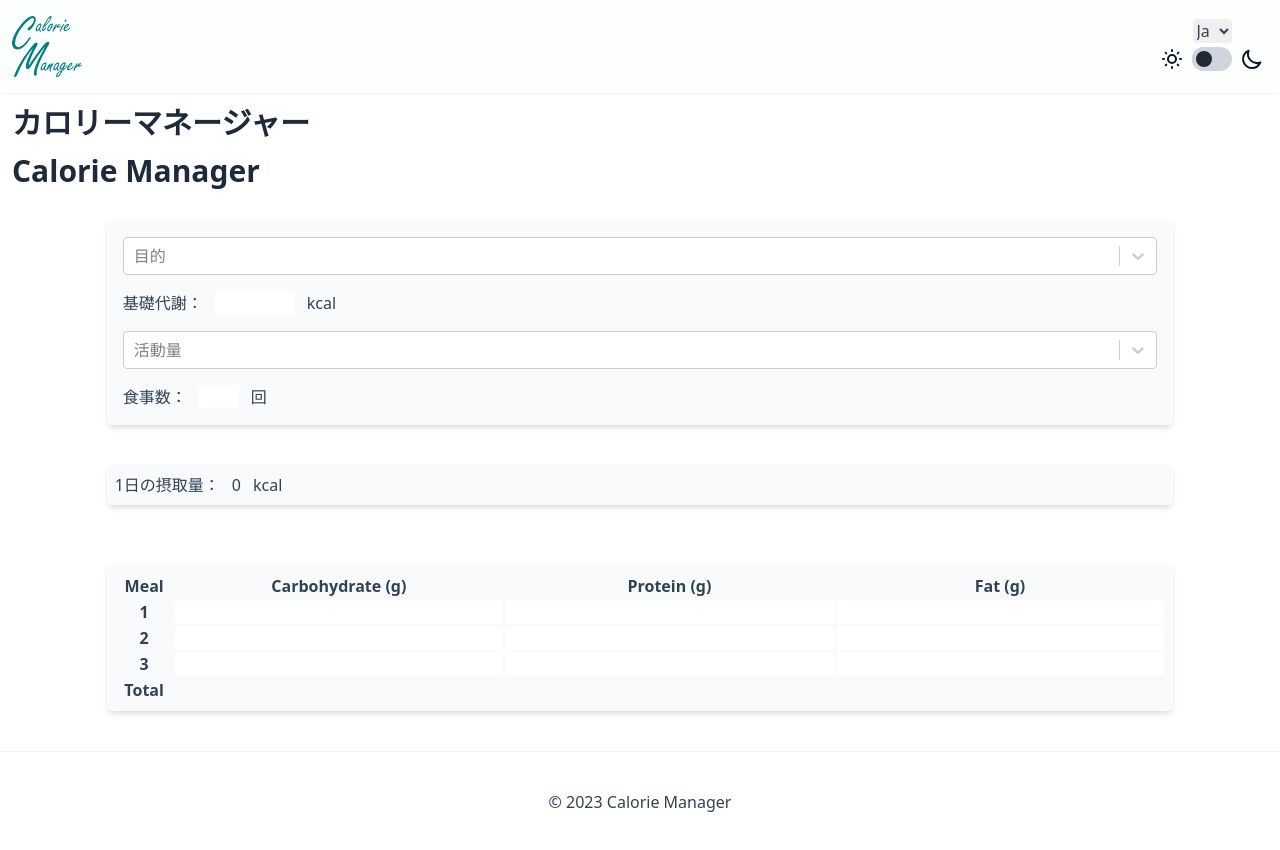
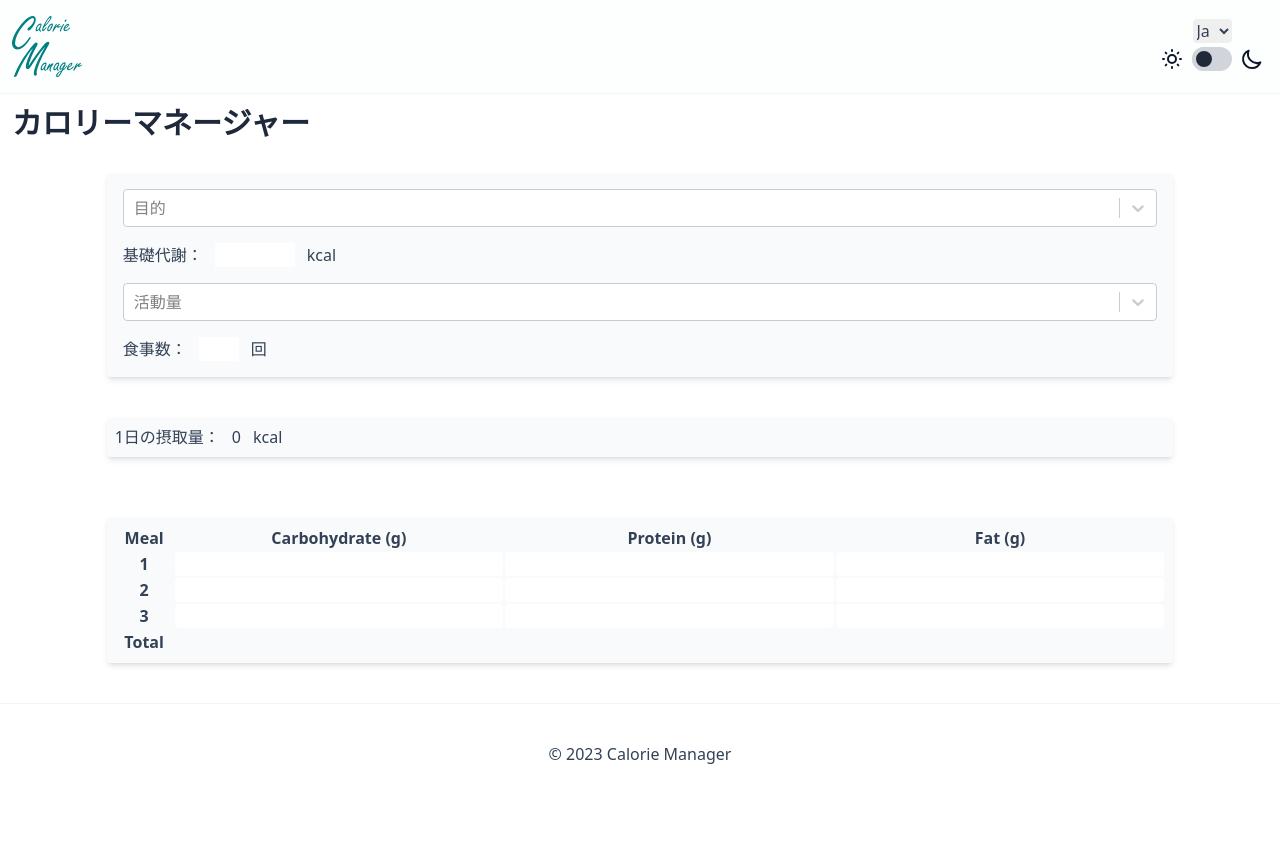
Before and after one commit to ryo-furukawa-1122/Calorie-Manager, a React (Create React App) app: page / in a window 1280 px wide. After the commit the page ends 803 px from the top, so only its background shows below. Built offline with nearby package versions, Linux system fonts and the light colour scheme.

Commit message:
Updated for English version

```diff
--- a/src/App.js
+++ b/src/App.js
@@ -15,7 +15,7 @@ function App() {
           <h1 className='ja text-3xl m-3 font-bold text-slate-800 dark:text-slate-50'>
             カロリーマネージャー
           </h1>
-          <h1 className='en text-3xl m-3 font-bold text-slate-800 dark:text-slate-50'>
+          <h1 className='en hide text-3xl m-3 font-bold text-slate-800 dark:text-slate-50'>
             Calorie Manager
           </h1>
           <MakeTable />
--- a/src/components/Settings.js
+++ b/src/components/Settings.js
@@ -9,8 +9,19 @@ const Settings = (props) => {
         { value: 1, label: 'キープ（×1）'},
         { value: 0.8, label: '減量（×0.8）'}
     ]
+    const purposeEn = [
+        { value: 1.2, label: 'Bulk up (×1.2)'},
+        { value: 1, label: 'Maintenance(×1)'},
+        { value: 0.8, label: 'Lose weight (×0.8)'}
+    ]
 
     const activity = [
+        { value: 1.2, label: '非アクティブ（×1.2）'},
+        { value: 1.55, label: '普通（×1.55）'},
+        { value: 1.725, label: 'アクティブ（×1.725）'}
+    ]
+
+    const activityEn = [
         { value: 1.2, label: 'Non-active（×1.2）'},
         { value: 1.55, label: 'Normal（×1.55）'},
         { value: 1.725, label: 'Active（×1.725）'}
@@ -43,24 +54,38 @@ const Settings = (props) => {
     return (
         <div className='flex flex-col relative'>
             <div className='flex flex-col p-2 bg-slate-50 dark:bg-slate-700 w-5/6 mx-auto my-5 rounded shadow-md'>
-                <Select id='purpose' className='dark:text-slate-700 m-2' options={purpose} onChange={handlePurAmp} placeholder='目的' />
-                <label className='m-2'>
+                <Select id='purpose' className='dark:text-slate-700 m-2 ja' options={purpose} onChange={handlePurAmp} placeholder='目的' />
+                <Select id='purpose' className='dark:text-slate-700 m-2 en hide' options={purposeEn} onChange={handlePurAmp} placeholder='Aim' />
+                <label className='m-2 ja'>
                     基礎代謝：
                     <input className='dark:bg-slate-500 w-20 mx-3' id='base' type={'text'} onChange={handleBase} />
                     kcal
                 </label>
-                <Select className='dark:text-slate-700 m-2' options={activity} onChange={handleActAmp} placeholder='活動量' />
-                <label className='m-2'>
+                <label className='m-2 en hide'>
+                    Basal metabolism:
+                    <input className='dark:bg-slate-500 w-20 mx-3' id='base' type={'text'} onChange={handleBase} />
+                    kcal
+                </label>
+                <Select className='dark:text-slate-700 m-2 ja' options={activity} onChange={handleActAmp} placeholder='活動量' />
+                <Select className='dark:text-slate-700 m-2 en hide' options={activityEn} onChange={handleActAmp} placeholder='Activity' />
+                <label className='m-2 ja'>
                     食事数：
                     <input className='dark:bg-slate-500 w-10 mx-3' id='mealset' type={'number'} max='10' min='1' onChange={handleMealNumChange} />
                     回
                 </label>
+                <label className='m-2 en hide'>
+                    Meals:
+                    <input className='dark:bg-slate-500 w-10 mx-3' id='mealset' type={'number'} max='10' min='1' onChange={handleMealNumChange} />
+                    per day
+                </label>
                 {/* <button id='set' className='rounded bg-sky-300 dark:bg-sky-600 px-4 py-2 w-2/5 mx-auto'>セット</button> */}
             </div>
-            <div className='p-2 bg-slate-50 dark:bg-slate-700 w-5/6 mx-auto my-5 rounded shadow-md'>
+            <div className='p-2 bg-slate-50 dark:bg-slate-700 w-5/6 mx-auto my-5 rounded shadow-md ja'>
                 1日の摂取量：<span className='mx-3'>{intake}</span>kcal
             </div>
-
+            <div className='p-2 bg-slate-50 dark:bg-slate-700 w-5/6 mx-auto my-5 rounded shadow-md en hide'>
+                Intake of a day<span className='mx-3'>{intake}</span>kcal
+            </div>
         </div>
     )
 }
```
